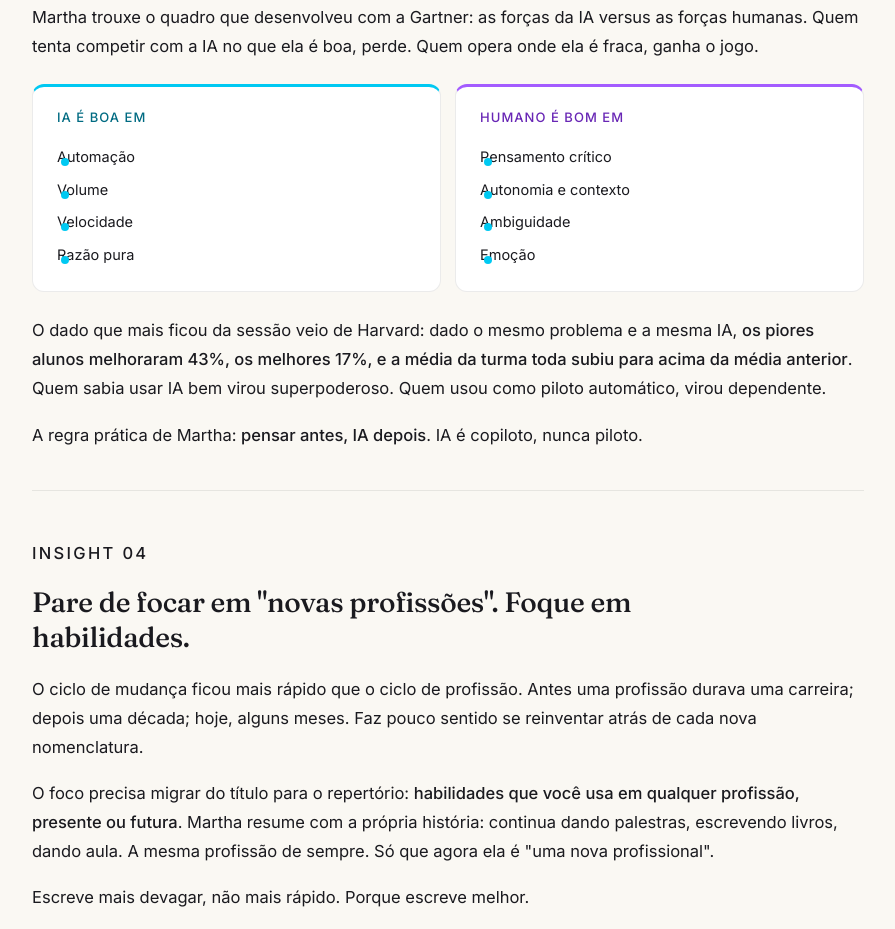
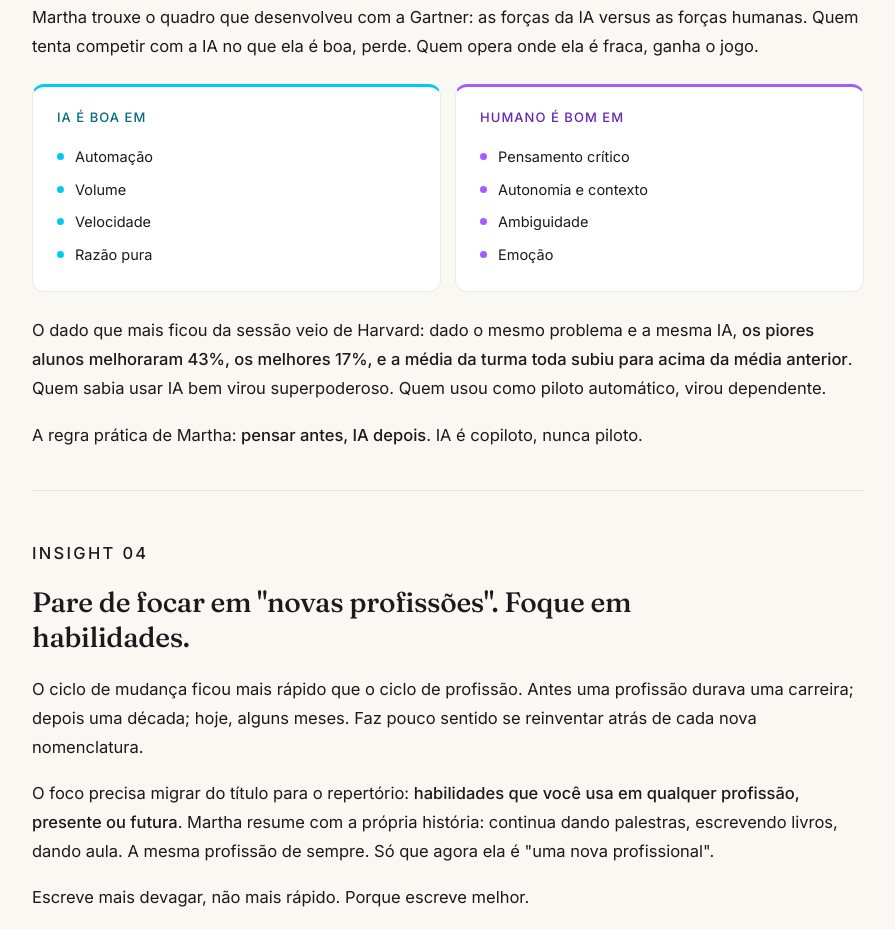
Before and after one commit to rd-eduardo-campos/mundo-rd, a plain HTML site: page palestras/martha-gabriel-pensamento-critico.html in a window 1280 px wide. Shown: the part 2748-3677 px from the top of the page, without its empty margins (192-1087 px from the left). Drawn offline with Linux system fonts and the light colour scheme.

Commit message:
fix: bullets do compare IA vs Humano (Martha)
A regra .insight ul li::before aplicava bullet (8x8 cyan) com
position absolute mas o li dentro de .compare-col não tinha
padding-left nem position relative, então o bullet vazava em
posições estranhas abaixo das palavras.

Bullets agora declarados explicitamente no .compare-col:
- 7x7 round, top alinhado com primeira linha do texto
- Cyan na coluna IA, roxo na coluna Humano
- padding-left 18px para acomodar bullet

```diff
--- a/palestras/martha-gabriel-pensamento-critico.html
+++ b/palestras/martha-gabriel-pensamento-critico.html
@@ -395,7 +395,24 @@
     .compare-col.ia h4 { color: var(--mrd-cyan-dark); }
     .compare-col.humano h4 { color: var(--mrd-roxo-dark); }
     .compare-col ul { list-style: none; padding: 0; margin: 0; }
-    .compare-col ul li { font-size: 14.5px; line-height: 1.7; color: var(--text-primary); padding: 4px 0; }
+    .compare-col ul li {
+      font-size: 14.5px;
+      line-height: 1.7;
+      color: var(--text-primary);
+      padding: 4px 0 4px 18px;
+      position: relative;
+    }
+    .compare-col ul li::before {
+      content: '';
+      position: absolute;
+      left: 0;
+      top: 0.85em;
+      width: 7px;
+      height: 7px;
+      border-radius: 50%;
+      background: var(--mrd-cyan);
+    }
+    .compare-col.humano ul li::before { background: var(--mrd-roxo); }
 
     /* Conteúdo relacionado */
     .related {
```
